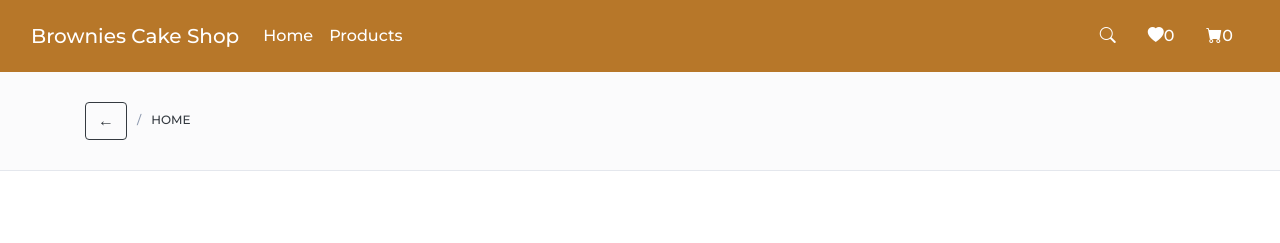
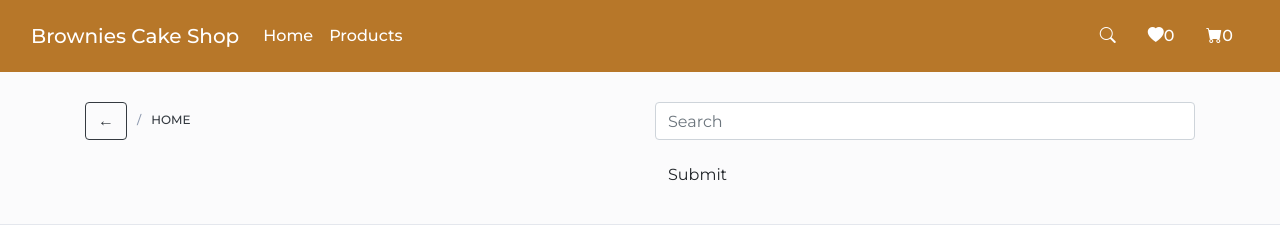
Before and after one commit to Simontine/online-shop, an Angular app in the folder Frontend/: page /shop in a window 1280 px wide. Shown: the top 243 px of the page. Built offline with nearby package versions, Linux system fonts and the light colour scheme; no server answers; grey boxes are pictures that could not be loaded; some icons are missing.

Commit message:
search bar added

```diff
--- a/Frontend/src/app/app.module.ts
+++ b/Frontend/src/app/app.module.ts
@@ -20,6 +20,7 @@ import { FooterComponent } from './components/footer/footer.component';
 import { HttpClientModule } from '@angular/common/http';
 import { BackButtonComponent } from './components/back-button/back-button.component';
 import { ProceedComponent } from './components/proceed/proceed.component';
+import { SearchComponent } from './components/search/search.component';
 
 @NgModule({
   declarations: [
@@ -35,6 +36,7 @@ import { ProceedComponent } from './components/proceed/proceed.component';
     FooterComponent,
     BackButtonComponent,
     ProceedComponent,
+    SearchComponent,
 
   ],
   imports: [
--- a/Frontend/src/app/components/products/products.component.html
+++ b/Frontend/src/app/components/products/products.component.html
@@ -4,13 +4,17 @@
   <div class="container">
     <!-- row -->
     <div class="row">
-      <div class="col-md-12">
+      <div class="col-md-6">
         <ul class="breadcrumb-tree text-dark">
           <li> <app-back-button></app-back-button> </li>
           <li><a class="text-dark" routerLink="/home">Home</a></li>
         </ul>
       </div>
+      <div class="col-md-6">
+        <app-search [products]="products" ></app-search>
+      </div>
     </div>
+
     <!-- /row -->
   </div>
   <!-- /container -->
--- /dev/null
+++ b/Frontend/src/app/components/search/search.component.html
@@ -0,0 +1,14 @@
+<form class="navbar-form navbar-left" role="search" [formGroup]="searchform">
+    <div class="form-group">
+      <input type="text" class="form-control"  formControlName="searchbar" placeholder="Search">
+      <div class="form-text text-danger">
+        <!--validation-->
+          <div *ngIf="searchbar!.invalid && (searchbar!.dirty || searchbar!.touched)" class="text-danger mb-3">
+              <div  *ngIf="searchbar!.errors?.['required']">
+                *searchbar is required.
+              </div>
+          </div>
+      </div>
+    </div>
+    <button type="submit" (click)="search()" class="btn btn-default">Submit</button>
+</form>
--- /dev/null
+++ b/Frontend/src/app/components/search/search.component.ts
@@ -0,0 +1,40 @@
+import { Component, OnInit , Input } from '@angular/core';
+import { FormBuilder , Validators} from '@angular/forms';
+import { product } from 'src/app/models/product.model';
+
+@Component({
+  selector: 'app-search',
+  templateUrl: './search.component.html',
+  styleUrls: ['./search.component.css']
+})
+export class SearchComponent implements OnInit {
+
+  constructor( public fb:FormBuilder) { }
+
+  @Input() products:product[];
+
+  ngOnInit(): void {
+  }
+
+  searchform = this.fb.group(
+    {
+        searchbar:["" , Validators.required]
+    }
+  );
+  get searchbar() { return this.searchform.get('searchbar'); }
+
+  search(){
+
+   const searchval=this.searchform.value;
+   console.log(searchval.searchbar);
+   if(searchval){
+      if(searchval.searchbar && typeof searchval.searchbar == 'string')
+        {
+          console.log(this.products)
+        this.products=this.products.filter((product)=>product.category === searchval.searchbar|| product.name == searchval.searchbar);
+        console.log(this.products.filter((product)=>product.name === searchval.searchbar));
+        }
+    }
+  }
+
+}
```
Also changed, not shown: Frontend/src/app/components/search/search.component.css (added), 1 other file (tests, documents, lock files or other folders).
